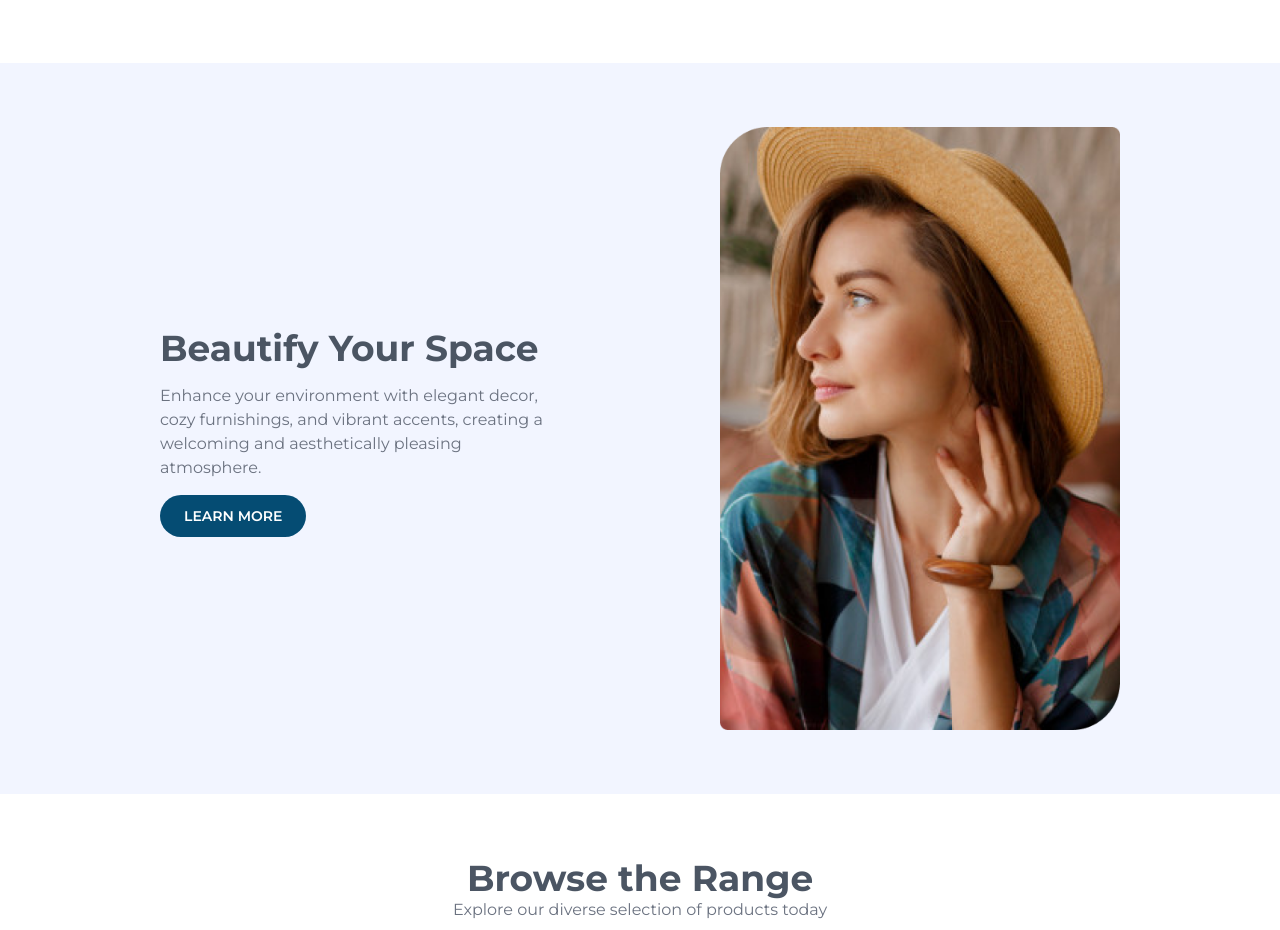
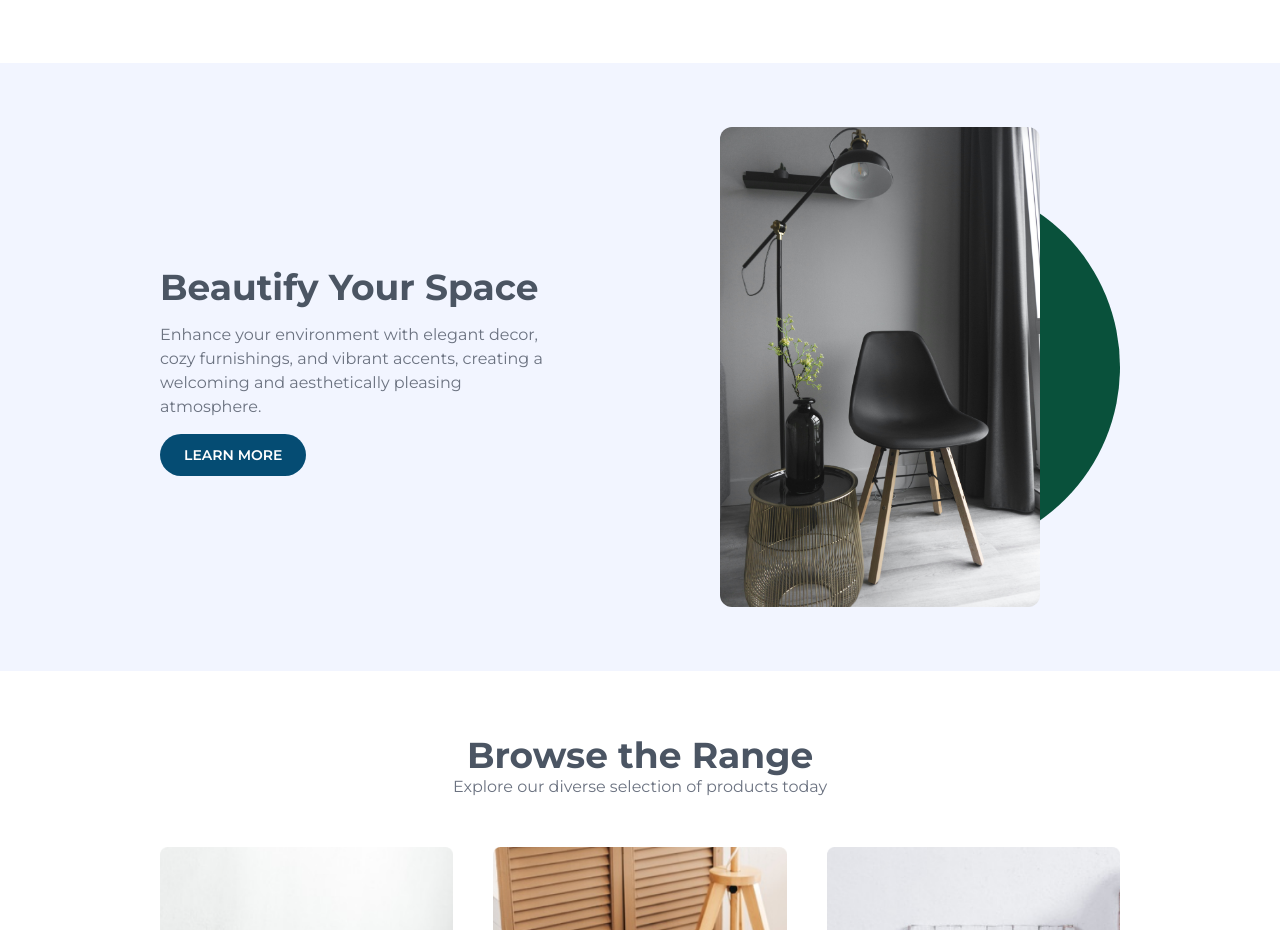
Before and after one commit to moshiur01/furniture-mart-frontend, a React (Vite) app: page / in a window 1280 px wide. Shown: the part 1660-2590 px from the top of the page. Built offline with nearby package versions, Linux system fonts and the light colour scheme; a web font is replaced by a local one.

Commit message:
[DONE] beauty products image changes

```diff
--- a/src/components/Home/ProductCard.jsx
+++ b/src/components/Home/ProductCard.jsx
@@ -66,7 +66,11 @@ const ProductCard = () => {
 
             <div className="relative z-10 sm:w-5/12">
               <div>
-                <img src="/src/assets/Mask Group-2.png" alt="" />
+                <img
+                  src="/src/assets/beauty-product.jpg"
+                  alt=""
+                  className="rounded-xl sm:h-3/4 sm:w-4/5"
+                />
               </div>
               <div className="absolute top-1/2 -z-10 -translate-y-2/4 sm:right-0">
                 <svg
```
Also changed, not shown: src/assets/beauty-product.jpg (added).
